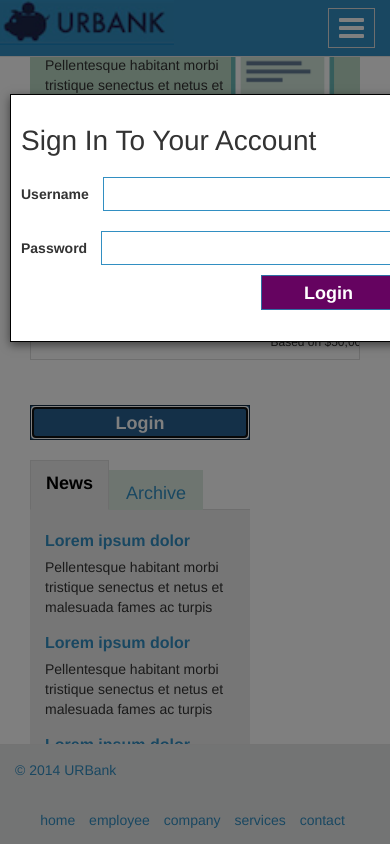
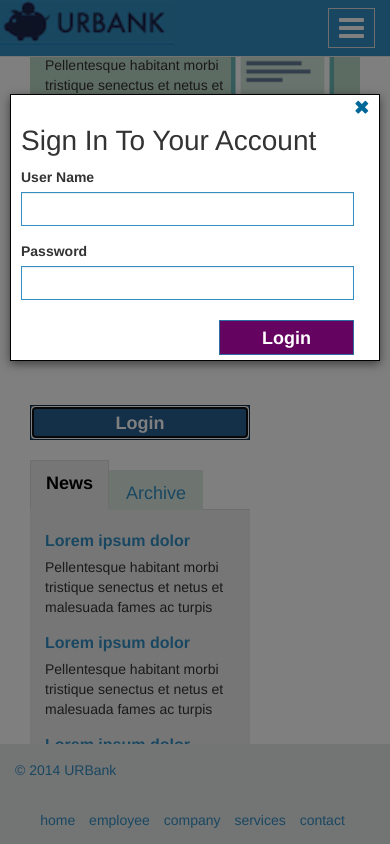
Before and after one commit to Dharmanshu/code-challenge, a website: page index.html in a window 390 px wide. Both pictures are taken after a click on the button "Login". Shown: the part 441-1285 px from the top of the page. Drawn offline with Linux system fonts and the light colour scheme; no server answers.

Commit message:
Responsive log in modal

```diff
--- a/index.html
+++ b/index.html
@@ -96,7 +96,7 @@
                 <button class="btn btn-primary login mb2 mt3" data-action="login">Login</button>
 
                 <!-- Login Modal -->
-                <div class="modal" data-js="modal" role="dialog" aria-labelledby="Log in Modal" aria-hidden="true">
+                <div class="modal" id="responsive" data-js="modal" role="dialog" aria-labelledby="Log in Modal" aria-hidden="true">
                     <div class="modal-dialog">
                         <div class="modal-content">
 
@@ -108,8 +108,24 @@
                                     </div>
 
                                     <div class="col-xs-12">
-                                        <span class="bold-text"> Username </span> <input name="" type="text" />
-                                        <span class="bold-text"> Password </span> <input name="" type="password" />
+                                        <div class="form-group">
+                                            <label for="userName" class="col-md-3 control-label">User Name</label>
+                                            <div class="login-form col-md-8">
+                                                <input type="text" class="form-control" id="userName">
+                                            </div>
+                                        </div>
+                                    </div>
+
+                                    <div class="col-xs-12">
+                                        <div class="form-group">
+                                            <label for="password" class="col-md-3 control-label">Password</label>
+                                            <div class="login-form col-md-8">
+                                                <input type="password" class="form-control" id="password">
+                                            </div>
+                                        </div>
+                                    </div>
+
+                                    <div class="col-xs-12">
                                         <button type="button" class="btn btn-primary pull-right login mb1">Login</button>
                                     </div>
                                 </div>
--- a/src/scss/_misc.scss
+++ b/src/scss/_misc.scss
@@ -1,5 +1,5 @@
 body {
-  padding: 70px 0px;
+  padding: 70px 0 105px 0;
 }
 
 @-moz-document url-prefix() {
--- a/src/scss/components/_footer.scss
+++ b/src/scss/components/_footer.scss
@@ -26,3 +26,21 @@ footer {
     }
   }
 }
+
+@media screen and (max-width: 768px){
+  footer {
+    .navbar-default {
+      ul.list-inline{
+        float:none;
+        text-align: center;
+      }
+      .navbar-brand {
+        text-align: center;
+      }
+    }
+  }
+
+  p.mobile-desc{
+    width: 70%;
+  }
+}
--- a/src/scss/components/_modal.scss
+++ b/src/scss/components/_modal.scss
@@ -1,45 +1,87 @@
+@mixin rounded($amount) {
+  -moz-border-radius: $amount !important;
+  -webkit-border-radius: $amount !important;
+  border-radius: $amount !important;
+}
+
+
 .modal-content {
-  width: 422px;
+  width: 70%;
   height: 248px;
   padding: 5px 10px;
   border: 0.5px black solid;
-  -webkit-border-radius: 0 !important;
-  -moz-border-radius: 0 !important;
-  border-radius: 0 !important;
+  @include rounded(0);
+
+  input {
+    border: 1px solid $header-blue;
+    height: 34px;
+    @include rounded(0);
+  }
+  label {
+    padding: 0px;
+  }
 }
-
-.modal-body{
+.modal-body {
   width: 400px;
   height: 236px;
   padding: 0px;
 }
-
-.modal button {
-  width: 135px;
-  margin-right: 25px;
+.modal {
+  top: 10%;
+  outline: none;
+  button {
+    width: 135px;
+    margin: 5px 15px 0 0;
+  }
 }
-
-.modal {
-  top:10%;
-  outline: none;
-}
-
 h2.modal-title {
   font-size: 28px;
   font-weight: 100;
   line-height: normal;
   margin: 10px 0;
 }
-
-.modal-content input {
-  border: 1px solid $header-blue;
-  height: 34px;
-  width: 295px;
-  margin: 10px;
-}
-
-.glyphicon-remove{
+.glyphicon-remove {
   font-weight: bold;
   color: $nav-header;
   font-size: 15px;
 }
+div.login-form.col-md-8 {
+  padding-left: 0;
+}
+@media (min-width: 991px) {
+  .modal-content {
+    input {
+      margin: 10px 0;
+    }
+    label {
+      padding-bottom: 15px;
+      padding-top: 15px;
+    }
+  }
+  .form-group {
+    margin-bottom: 15px;
+  }
+  .modal {
+    button {
+      margin-right: 50px;
+    }
+  }
+}
+@media (min-width: 768px) and (max-width: 991px) {
+  .form-group {
+    margin-bottom: 10px;
+  }
+  .modal-content {
+    height: 255px;
+  }
+}
+@media (max-width: 767px) {
+  .modal-content {
+    width: auto;
+    height: auto;
+  }
+  .modal-body {
+    width: auto;
+    height: auto;
+  }
+}
--- a/src/scss/components/_small.scss
+++ /dev/null
@@ -1,17 +0,0 @@
-@media screen and (max-width: 768px){
-  footer {
-    .navbar-default {
-      ul.list-inline{
-        float:none;
-        text-align: center;
-      }
-      .navbar-brand {
-        text-align: center;
-      }
-    }
-  }
-
-  p.mobile-desc{
-    width: 70%;
-  }
-}
--- a/src/scss/main.scss
+++ b/src/scss/main.scss
@@ -5,4 +5,3 @@
 @import "components/modal";
 @import "components/tab";
 @import "components/footer";
-@import "components/small";
```
Also changed, not shown: src/css/main.css.
